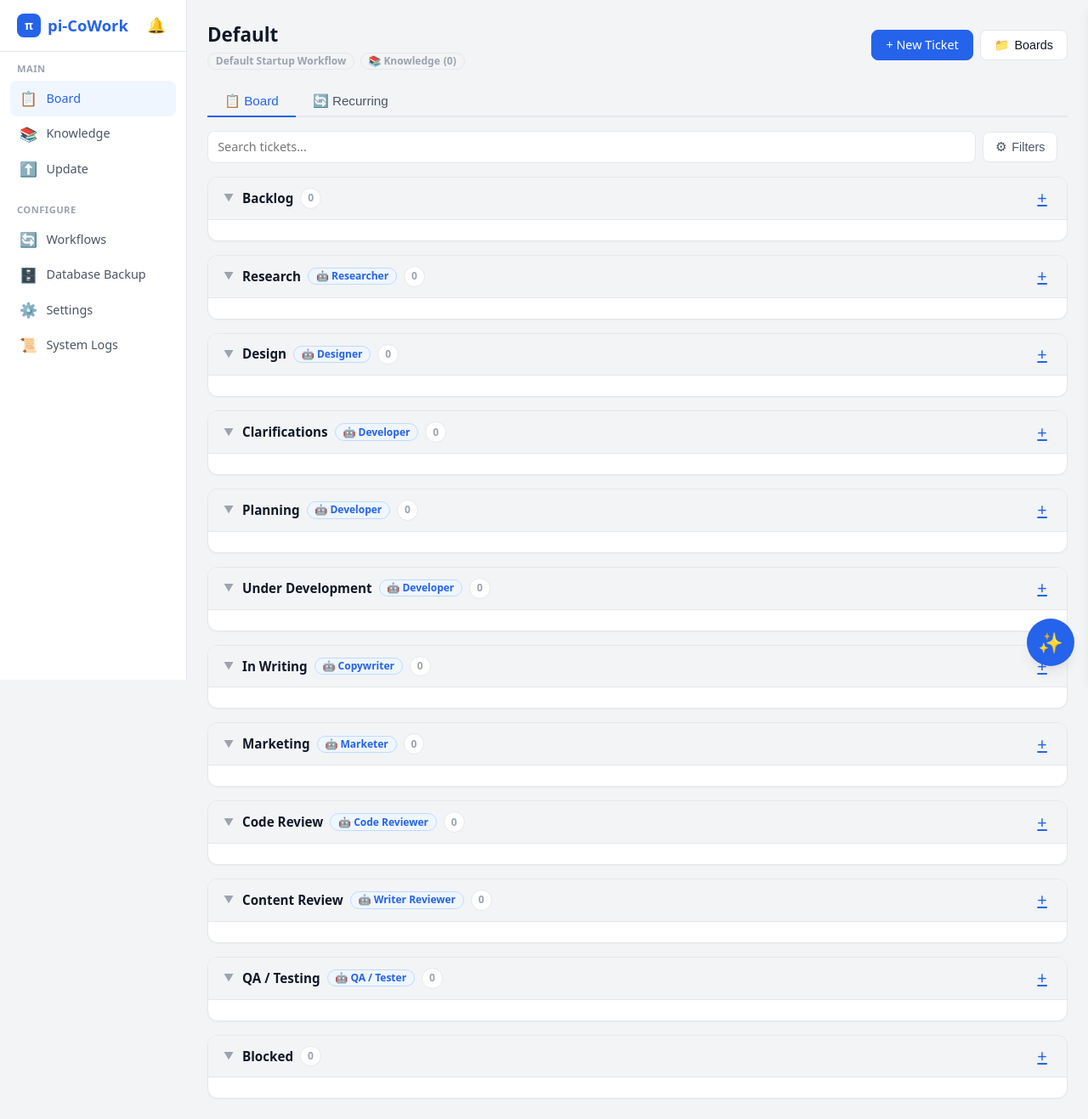
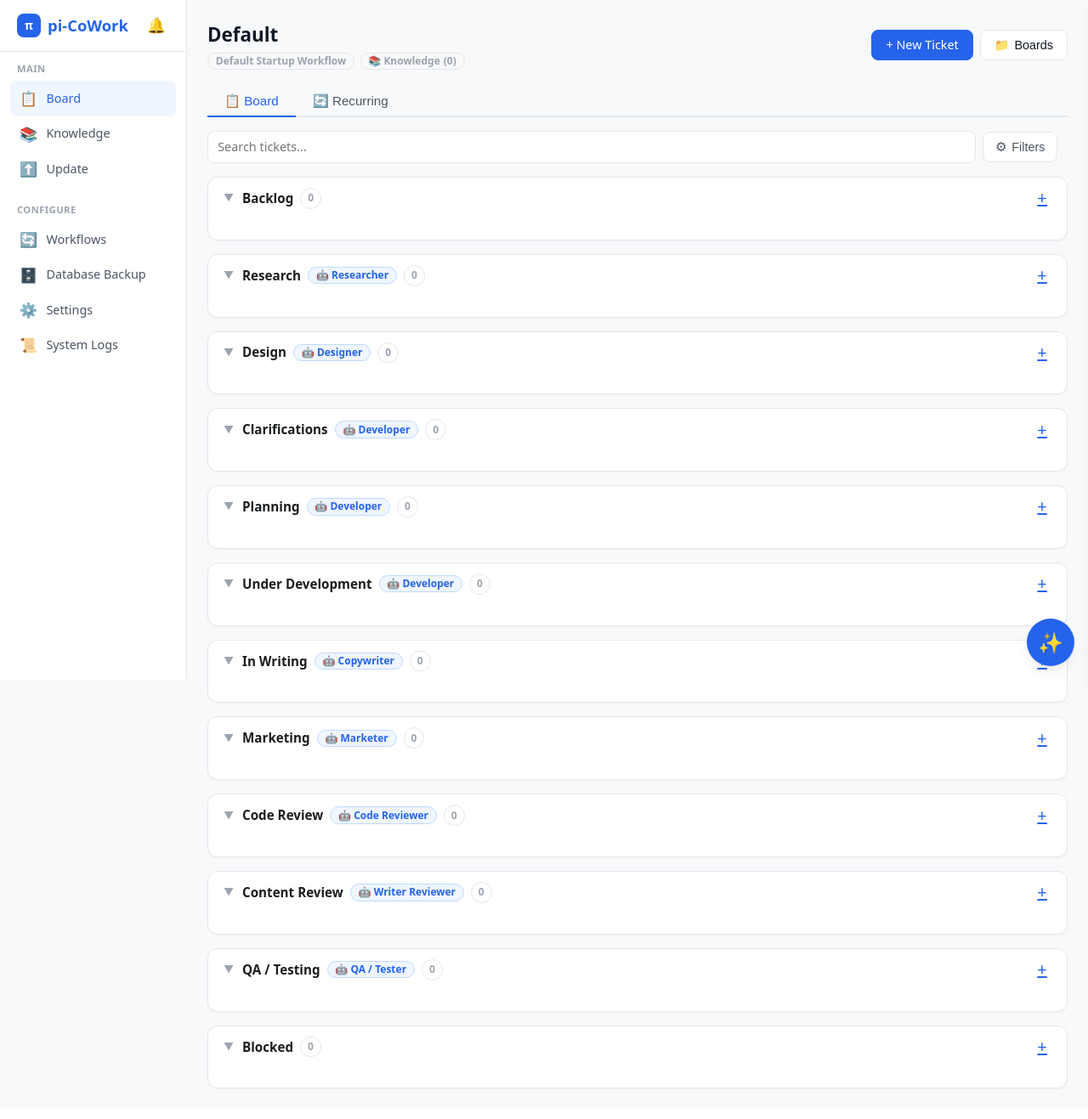
Before and after one commit to apollace/pi-cowork, a Flask app: page /board in a window 1280 px wide. Shown: the whole page at 85% size. After the commit the page ends 1282 px from the top, so only its background shows below. Run offline with Flask 3, Linux system fonts and the light colour scheme; data comes from the database, SQL or seed files in the repository; data that the repository does not hold is empty.

Commit message:
style: global app background and accordion header cleanup (#34)

```diff
--- a/static/style.css
+++ b/static/style.css
@@ -1,5 +1,5 @@
 :root {
-  --bg: #f3f4f6;
+  --bg: #F8F9FA;
   --surface: #ffffff;
   --surface-elevated: #ffffff;
   --text: #111827;
@@ -529,8 +529,8 @@ body {
   cursor: pointer;
   user-select: none;
   -webkit-tap-highlight-color: transparent;
-  background: var(--bg);
-  border-bottom: 1px solid var(--border);
+  background: transparent;
+  border: none;
 }
 
 .group-header-content {
@@ -551,6 +551,7 @@ body {
 .group-title {
   font-weight: 600;
   font-size: 0.95rem;
+  color: #1A1D20;
   min-width: 0;
   overflow-wrap: break-word;
 }
--- a/templates/board.html
+++ b/templates/board.html
@@ -130,7 +130,7 @@
 <div class="board" id="board">
   <div id="board-skeleton">
     <div class="group">
-      <div class="group-header" style="padding:0.75rem 1rem;background:var(--bg)" >
+      <div class="group-header" style="padding:0.75rem 1rem;background:transparent" >
         <div class="skeleton skeleton-text" style="width:30%"></div>
       </div>
       <div style="padding:0.75rem">
@@ -140,7 +140,7 @@
       </div>
     </div>
     <div class="group" style="margin-top:1rem">
-      <div class="group-header" style="padding:0.75rem 1rem;background:var(--bg)">
+      <div class="group-header" style="padding:0.75rem 1rem;background:transparent">
         <div class="skeleton skeleton-text" style="width:25%"></div>
       </div>
       <div style="padding:0.75rem">
```
